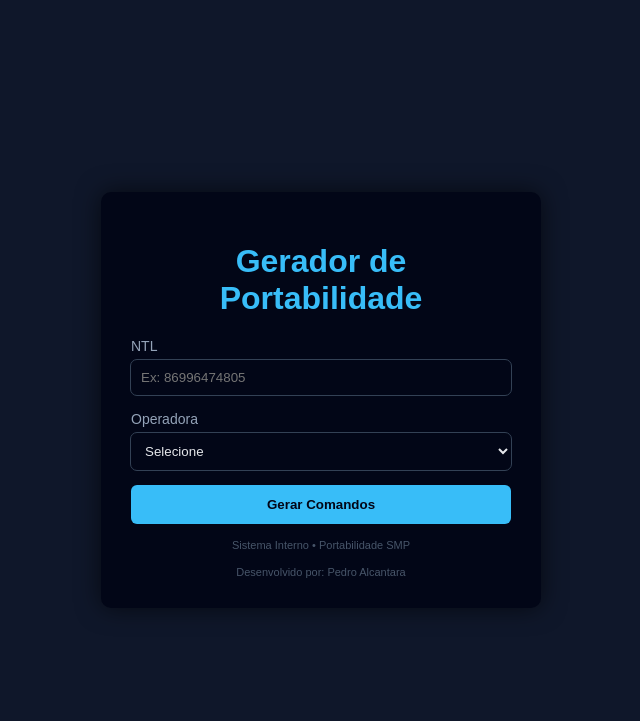
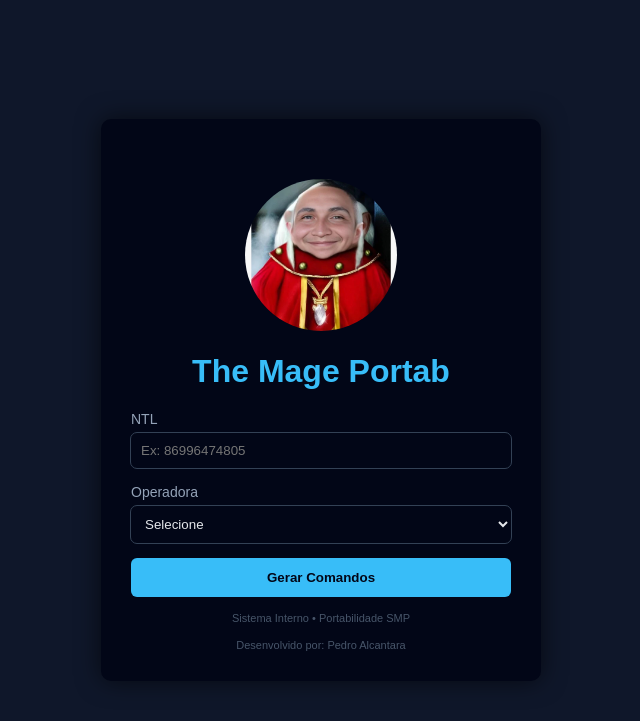
Before and after one commit to PedroAlcantara13/fixa-sistemas, a PHP site: page / in a window 1280 px wide. Shown: the top 721 px of the page, without its empty margins (319-959 px from the left). Run offline with PHP 8.4, Linux system fonts and the light colour scheme; data that the repository does not hold is empty.

Commit message:
Atualização Interface

```diff
--- a/index.php
+++ b/index.php
@@ -119,7 +119,8 @@ if ($_SERVER['REQUEST_METHOD'] === 'POST') {
 <body>
 
 <div class="container">
-<h1>Gerador de Portabilidade</h1>
+<img class="img" src="Geomago.jpeg" alt="Geomago">
+<h1>The Mage Portab</h1>
 
 <form method="POST">
     <label>NTL</label>
--- a/style.css
+++ b/style.css
@@ -57,8 +57,16 @@ button {
 
 button:hover{background:#0ea5e9}
 
+.img{
+    border-radius: 100%;
+    width: 40%;
+    display: block;
+    margin: 0 auto;
+    margin-top: 30px;
+}
+
 .resultado {
-margin-top: 20px;
+    margin-top: 20px;
     padding: 15px;
     border-radius: 6px;
     outline: 1px solid #334155;
```
Also changed, not shown: Geomago.jpeg (added).
